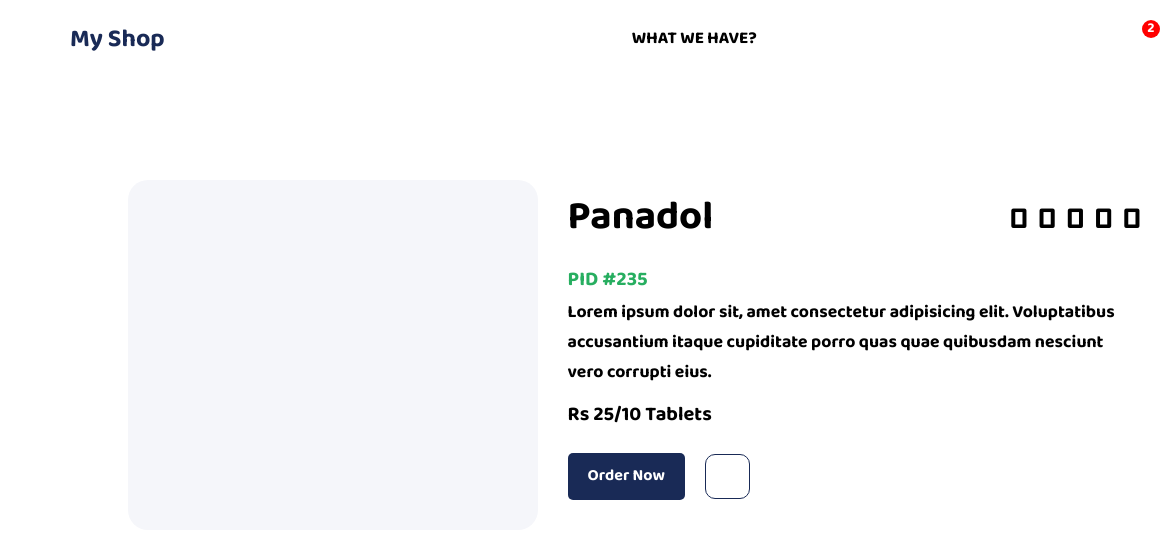
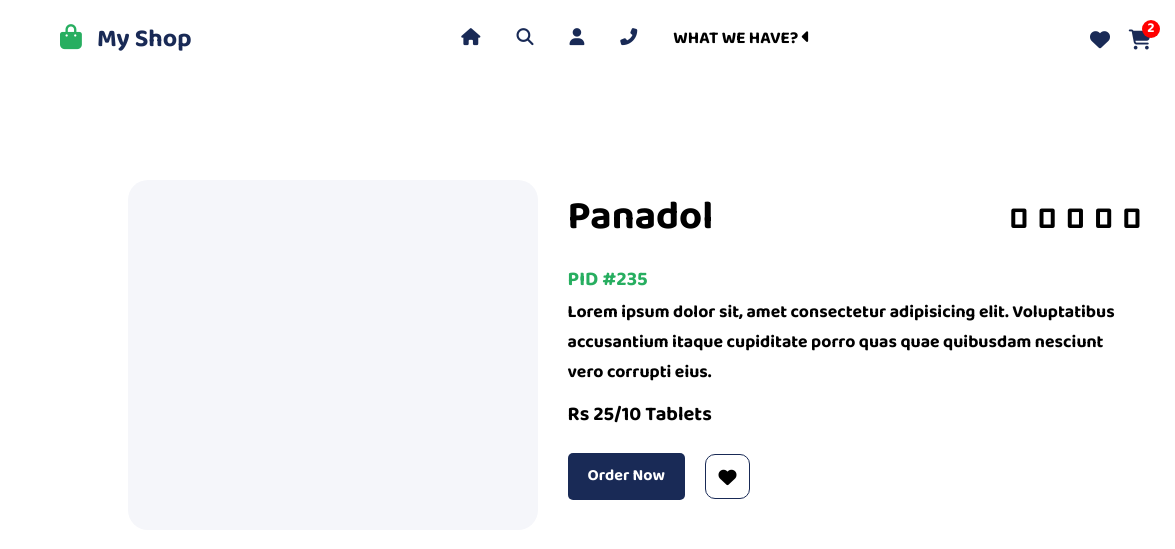
Before and after one commit to abdulhaseeb456/myshop-medicine-website-frontend, a plain HTML site: page Pages/view.html in a window 1280 px wide. Shown: the top 549 px of the page, 0-1175 px from the left. Drawn offline with Linux system fonts and the light colour scheme.

Commit message:
Update view.html

```diff
--- a/Pages/view.html
+++ b/Pages/view.html
@@ -9,7 +9,7 @@
     <link rel="stylesheet" href="../assets/css/style.css">
 
     <!-- Font Awesome -->
-    <link rel="stylesheet" href="file:/Font%20Awesome%20Icons/css/all.css">
+    <link rel="stylesheet" href="https://cdnjs.cloudflare.com/ajax/libs/font-awesome/6.4.2/css/all.min.css">
 </head>
 <body class="view-page">
 
```
